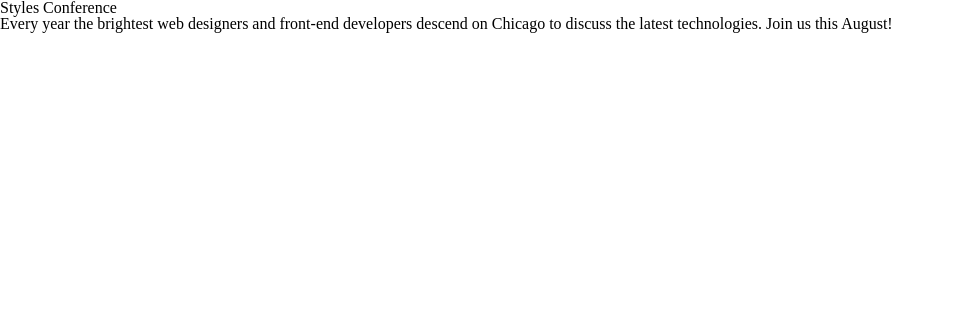
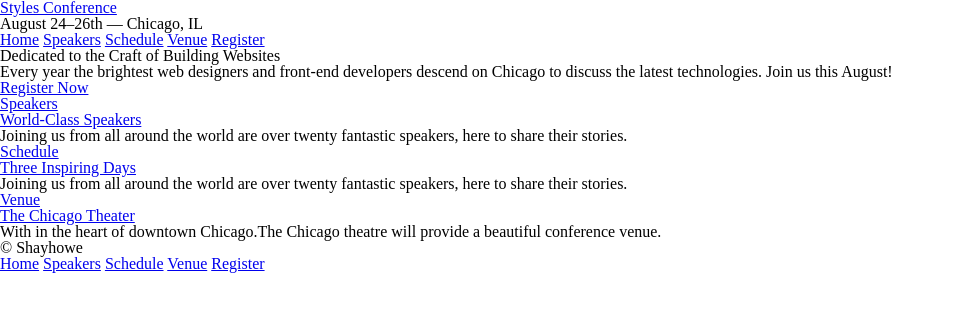
Before and after one commit to babumiriyala/Shayhowe_website, a plain HTML site: page index.html in a window 1280 px wide. Shown: the whole page, without its empty margins (0-954 px from the left). Drawn offline with Linux system fonts and the light colour scheme.

Commit message:
End of Lesson 2 home page after all of the different links and navigation have been added

```diff
--- a/index.html
+++ b/index.html
@@ -8,10 +8,61 @@
 </head>
 
 <body>
-  <h1>Styles Conference</h1>
-  <p>
-    Every year the brightest web designers and front-end developers descend on Chicago to discuss the latest technologies. Join us this August!
-  </p>
+  <header>
+    <a href="index.html">
+    <h1>Styles Conference</h1></a>
+    <h3>August 24&ndash;26th &mdash; Chicago, IL</h3>
+
+    <nav>
+      <a href="index.html">Home</a>
+      <a href="speakers.html">Speakers</a>
+      <a href="schedule.html">Schedule</a>
+      <a href="venue.html">Venue</a>
+      <a href="register">Register</a>
+
+    </nav>
+  </header>
+
+  <section>
+    <h2>Dedicated to the Craft of Building Websites</h2>
+    <p>Every year the brightest web designers and front-end developers descend on Chicago to discuss the latest technologies. Join us this August!</p>
+    <a href="register.html">Register Now</a>
+  </section>
+  <section>
+    <section>
+      <a href="speakers.html">
+        <h5>Speakers</h5>
+        <h3>World-Class Speakers</h3>
+        </a>
+        <p>Joining us from all around the world are over twenty fantastic speakers, here to share their stories.</p>
+    </section>
+    <section>
+      <a href="schedule.html">
+        <h5>Schedule</h5>
+        <h3>Three Inspiring Days</h3>
+      </a>
+      <p>Joining us from all around the world are over twenty fantastic speakers, here to share their stories.</p>
+    </section>
+    <section>
+      <a href="venue.html">
+        <h5>Venue</h5>
+        <h3>The Chicago Theater</h3>
+      </a>
+      <p>With in the heart of downtown Chicago.The Chicago theatre will provide a beautiful conference venue.</p>
+    </section>
+  </section>
+  <footer>
+    <small>&copy; Shayhowe </small>
+    <nav>
+      <a href="index.html">Home</a>
+      <a href="speakers.html">Speakers</a>
+      <a href="schedule.html">Schedule</a>
+      <a href="venue.html">Venue</a>
+      <a href="register">Register</a>
+
+    </nav>
+
+  </footer>
 </body>
 
 
```
